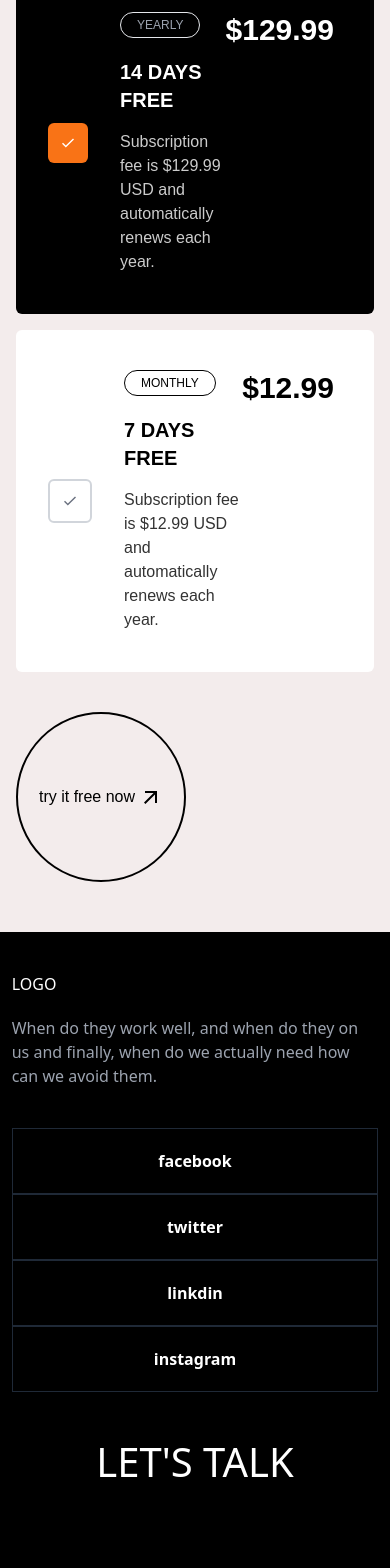
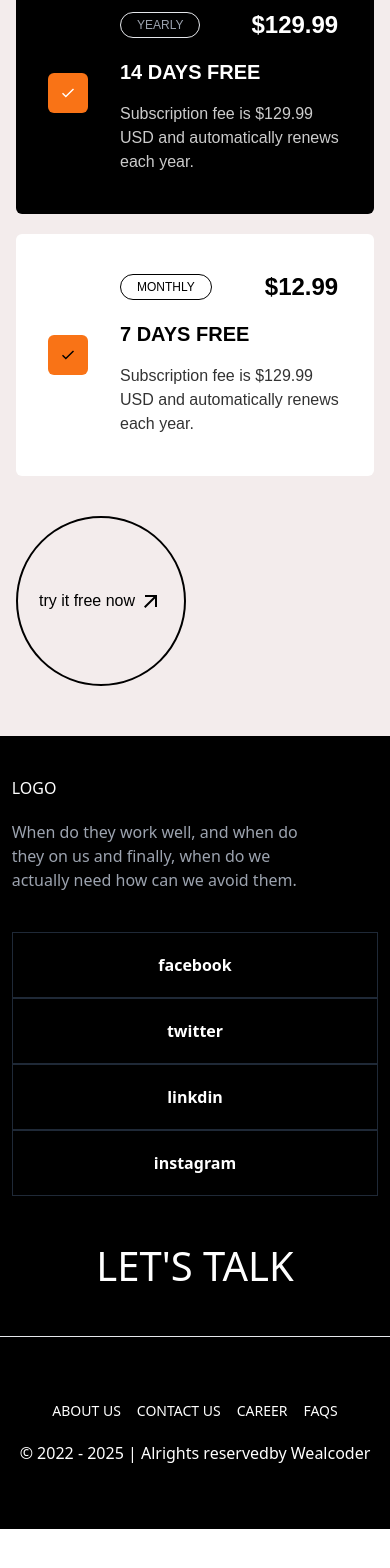
Before and after one commit to FozleRabbi1/bd-callingId-client-task2, a React (Vite) app: page / in a window 390 px wide. Shown: the part 9849-11417 px from the top of the page. After the commit the page ends 11378 px from the top, so only its background shows below. Built offline with nearby package versions, Linux system fonts and the light colour scheme.

Commit message:
responsive done only Home page

```diff
--- a/src/Components/Pages/Home/PricingTable/PricingTable.jsx
+++ b/src/Components/Pages/Home/PricingTable/PricingTable.jsx
@@ -57,47 +57,48 @@ const PricingTable = () => {
                     <div
                         data-aos="fade-up"
                         data-aos-duration="1200"
-                        className="bg-black text-white flex rounded-md relative">
+                        className="bg-black text-white rounded-md relative">
 
-                        <div className="flex items-center py-10">
+                        <div className="flex items-center py-10 ">
                             <span className="mx-8 bg-orange-500 p-3 rounded-md">
                                 <IoMdCheckmark />
                             </span>
                             <div>
                                 <button className="text-xs uppercase text-gray-400 border-[1.5px] px-4 py-[4px] mb-5 rounded-full ">yearly</button>
                                 <h2 className="text-xl uppercase font-bold">14 days free</h2>
-                                <p className="opacity-80 mt-4 ">Subscription fee is $129.99 USD and automatically renews each year.</p>
+                                <p className="opacity-80 mt-4 w-[90%] lg:w-[70%] ">Subscription fee is $129.99 USD and automatically renews each year.</p>
                             </div>
                         </div>
-
-                        <h2 className="mt-10 mr-10 text-3xl font-bold">
+                        <h2 className="text-2xl lg:text-3xl font-bold absolute top-[15%] lg:top-[20%] right-[10%]">
                             $129.99
                         </h2>
-
                         <h2
                             className="bg-orange-400 absolute top-0 right-2 transform -translate-x-1/2 -translate-y-1/2 px-2 rounded py-1">
                             best value
                         </h2>
                     </div>
 
-                    <div className="bg-white text-black flex rounded-md mt-4">
+                    <div
+                        data-aos="fade-up"
+                        data-aos-duration="1200"
+                        className="bg-white text-black rounded-md relative mt-5">
+
                         <div className="flex items-center py-10 ">
-                            <span className="mx-8 border-2 border-gray-300  text-gray-500 font-bold p-3 rounded-md">
+                            <span className="mx-8 bg-orange-500 p-3 rounded-md">
                                 <IoMdCheckmark />
                             </span>
-
                             <div>
                                 <button className="text-xs uppercase text-black border-[1.5px] border-black px-4 py-[4px] mb-5 rounded-full ">monthly</button>
                                 <h2 className="text-xl uppercase font-bold">7 days free</h2>
-                                <p className="opacity-80 mt-4">Subscription fee is $12.99 USD and automatically renews each year.</p>
+                                <p className="opacity-80 mt-4 w-[90%] lg:w-[70%] ">Subscription fee is $129.99 USD and automatically renews each year.</p>
                             </div>
                         </div>
-
-                        <h2 className="mt-10 mr-10 text-3xl font-bold">
+                        <h2 className="text-2xl lg:text-3xl font-bold absolute top-[15%] lg:top-[20%] right-[10%]">
                             $12.99
                         </h2>
 
                     </div>
+
 
                     <div className="mt-10 md:mt-20">
                         <ContactHoverCard text="try it free now" />
--- a/src/Shared/Footer.jsx
+++ b/src/Shared/Footer.jsx
@@ -4,11 +4,11 @@ const Footer = () => {
     return (
         <div className="bg-black  text-white ">
 
-            <div className="grid grid-cols-12 text-center h-[60vh] px-[3%] " >
+            <div className="grid grid-cols-12 text-center md:h-[60vh] px-[3%] " >
 
                 <div className=" col-span-12 md:col-span-5 flex justify-center items-center flex-col" >
                     <h2 className="mr-auto mb-5 mt-10 md:mt-0">LOGO</h2>
-                    <h2 className=" lg:mr-[200px] text-left text-gray-400 mb-10 lg:mb-0">When do they work well, and when do they on us and finally, when do we actually need how can we avoid them.</h2>
+                    <h2 className=" w-[80%] md:w-[90%] lg:w-[75%] mr-auto text-left text-gray-400 mb-10 lg:mb-0">When do they work well, and when do they on us and finally, when do we actually need how can we avoid them.</h2>
 
                 </div>
 
@@ -20,12 +20,12 @@ const Footer = () => {
                 </div>
 
                 <div className=" col-span-12 md:col-span-5 flex justify-center items-center">
-                    <h2 className="text-[40px] lg:text-[80px] uppercase mt-10 lg:mt-0"> Let's Talk </h2>
+                    <h2 className="text-[40px] lg:text-[80px] uppercase my-10 lg:my-0"> Let's Talk </h2>
                 </div>
 
             </div>
 
-            <div className="border-t mt-56 md:mt-0">
+            <div className="border-t">
                 <div className="px-[3%] py-16 flex flex-col-reverse justify-center lg:flex-row lg:justify-between">
                     <div className=" text-center lg:text-left flex flex-row lg:flex-col justify-center mt-5 lg:mt-0">
                         <h2>
```
